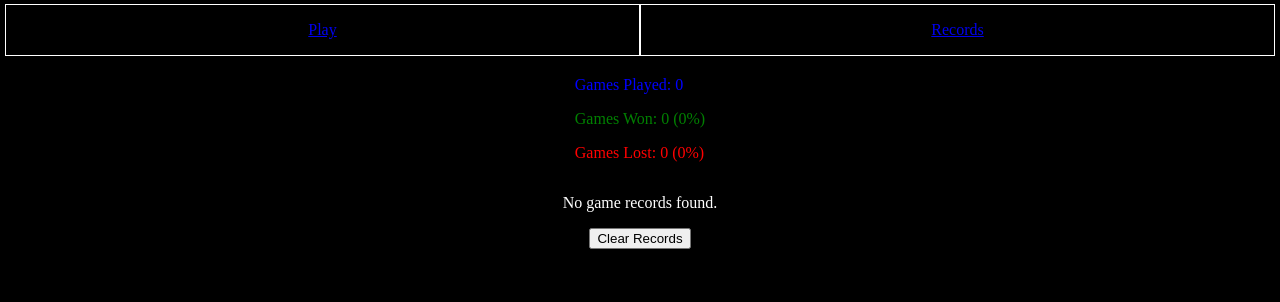
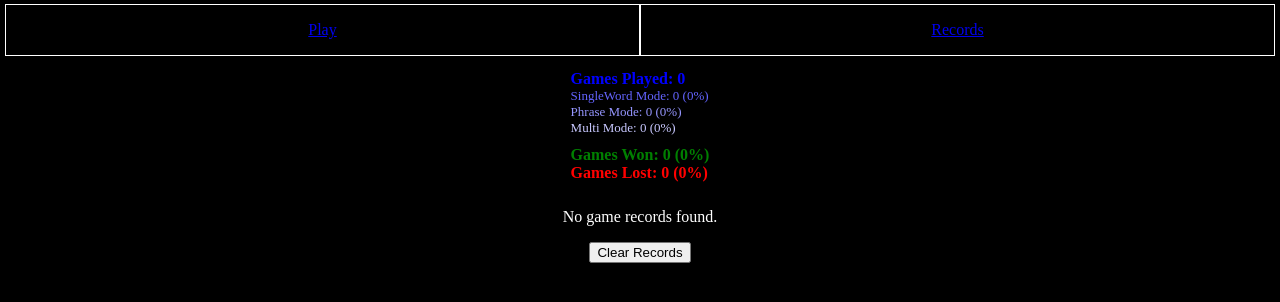
Before and after one commit to JBassard97/hangMan, a Next.js app: page /records in a window 1280 px wide. Shown: the top 302 px of the page. Built offline with nearby package versions, Linux system fonts and the light colour scheme.

Commit message:
added some styling to records page

```diff
--- a/app/records/page.tsx
+++ b/app/records/page.tsx
@@ -10,6 +10,9 @@ export default function RecordsPage() {
   const [gamesWon, setGamesWon] = useState<number | any>(null);
   const [gamesLost, setGamesLost] = useState<number | any>(null);
   const [gameData, setGameData] = useState<any>(null);
+  const [singleWordGames, setSingleWordGames] = useState<number | null>(0);
+  const [phraseGames, setPhraseGames] = useState<number | null>(0);
+  const [multiGames, setMultiGames] = useState<number | null>(0);
 
   useEffect(() => {
     setGamesPlayed(getRecords().playCount);
@@ -25,7 +28,25 @@ export default function RecordsPage() {
   }, []);
 
   useEffect(() => {
+    if (gameData) {
       console.log(gameData);
+      let singleWord = 0,
+        phrase = 0,
+        multi = 0;
+      for (const game of gameData) {
+        let mode = game.singleOrMulti;
+        if (mode == "singleWord") {
+          singleWord++;
+        } else if (mode == "phrase") {
+          phrase++;
+        } else {
+          multi++;
+        }
+      }
+      setSingleWordGames(singleWord);
+      setPhraseGames(phrase);
+      setMultiGames(multi);
+    }
   }, [gameData]);
 
   const handleClearRecords = () => {
@@ -33,14 +54,47 @@ export default function RecordsPage() {
     setGamesPlayed(0);
     setGamesWon(0);
     setGamesLost(0);
-    setGameData(null);
+    setSingleWordGames(0);
+    setPhraseGames(0);
+    setMultiGames(0);
+    setGameData(0);
   };
+
+  function capitalizeFirstLetter(string: string) {
+    return string.charAt(0).toUpperCase() + string.slice(1);
+  }
+
 
   return (
     <>
       <div className="records-page">
         <div className="stats">
           <p className="games-played">Games Played: {gamesPlayed}</p>
+          <div className="sub-modes">
+            <p className="singleword-games">
+              SingleWord Mode: {singleWordGames} (
+              {gamesPlayed && singleWordGames
+                ? `${Math.floor((singleWordGames / gamesPlayed) * 100)}`
+                : 0}
+              %)
+            </p>
+            <p className="phrase-games">
+              Phrase Mode: {phraseGames} (
+              {gamesPlayed && phraseGames
+                ? `${Math.floor((phraseGames / gamesPlayed) * 100)}`
+                : 0}
+              %)
+            </p>
+            <p className="multi-games">
+              Multi Mode: {multiGames} (
+              {gamesPlayed && multiGames
+                ? `${Math.floor((multiGames / gamesPlayed) * 100)}`
+                : 0}
+              %)
+            </p>
+          </div>
+
+          <div className="margin">
             <p className="games-won">
               Games Won: {gamesWon} (
               {gamesPlayed && gamesWon
@@ -56,6 +110,7 @@ export default function RecordsPage() {
               %)
             </p>
           </div>
+        </div>
         <div className="stored-games">
           {gameData !== null && gameData.length > 0 ? (
             <table className="table">
@@ -69,10 +124,16 @@ export default function RecordsPage() {
               </thead>
               <tbody>
                 {gameData.map((game: any, index: number) => (
-                  <tr key={index}>
-                    <td className="cell">{game.wordOrPhrase}</td>
-                    <td className="cell">{game.winOrLose}</td>
-                    <td className="cell">{game.singleOrMulti}</td>
+                  <tr className="game" key={index}>
+                    <td className="cell word-phrase">{game.wordOrPhrase}</td>
+                    <td
+                      className={
+                        game.winOrLose == "win" ? "win cell" : "lose cell"
+                      }
+                    >
+                      {game.winOrLose.toUpperCase()}
+                    </td>
+                    <td className="cell">{capitalizeFirstLetter(game.singleOrMulti)}</td>
                     <td className="cell">{game.timestamp}</td>
                   </tr>
                 ))}
--- a/app/records/records.scss
+++ b/app/records/records.scss
@@ -7,9 +7,35 @@
   align-items: center;
 
   .stats {
+    p {
+      margin: 0;
+    }
+
     .games-played {
       color: blue;
+      font-weight: bold;
+      margin-top: 10px;
     }
+
+    .sub-modes {
+        font-size: small;
+
+      .singleword-games {
+        color: rgb(100, 100, 255);
+      }
+
+      .phrase-games {
+        color: rgb(150, 150, 255);
+      }
+
+      .multi-games {
+        color: rgb(200, 200, 255);
+      }
+    }
+
+    .margin {
+      margin: 10px 0px;
+      font-weight: bold;
 
       .games-won {
         color: green;
@@ -19,24 +45,58 @@
         color: red;
       }
     }
+  }
 
   .stored-games {
     .table {
-            border: 1px solid white;
       table-layout: fixed;
       width: 100%;
 
+      thead {
+        background: blue;
+
         .top-row {
-
         }
+      }
+      .game {
+        animation: fade-in 0.5s ease-in-out;
+        animation-fill-mode: both;
+        opacity: 0;
 
         .cell {
           text-align: center;
+          background: rgb(11, 19, 19);
+        }
+
+        .word-phrase {
+          cursor: pointer;
+        }
+
+        .win {
+          color: green;
+        }
+
+        .lose {
+          color: red;
+        }
+      }
+      @for $i from 1 through 50 {
+        .game:nth-child(#{$i}) {
+          animation-delay: #{0.1 * $i}s;
+        }
       }
     }
   }
 
-    .clear-button{
-
+  .clear-button {
   }
 }
+
+@keyframes fade-in {
+  from {
+    opacity: 0;
+  }
+  to {
+    opacity: 1;
+  }
+}
```
Lines whose indentation alone changed are shown as unchanged.
